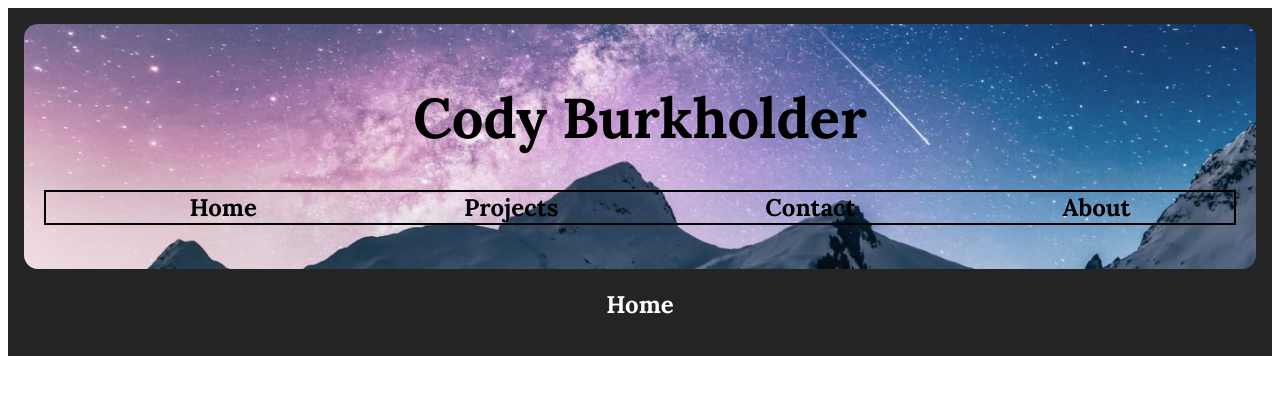
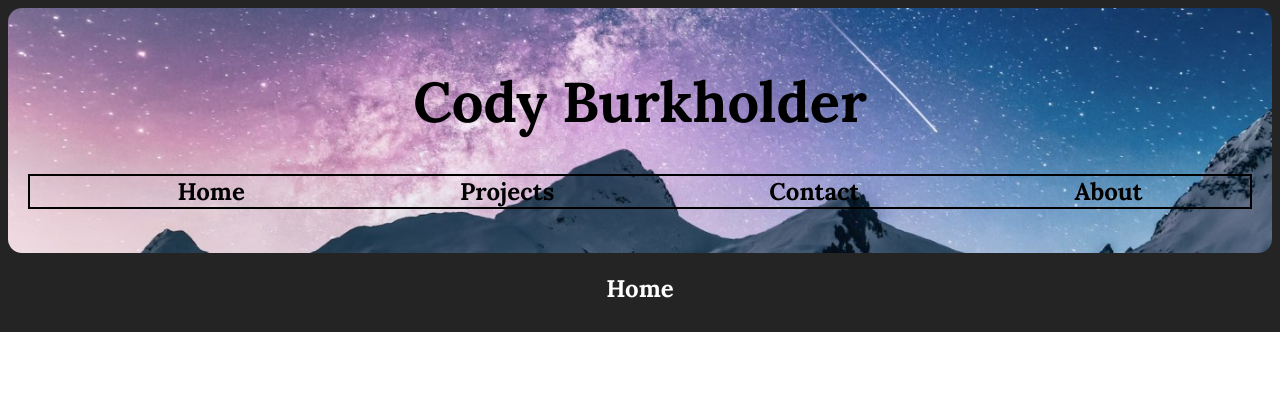
Before and after one commit to chilejay7/React-Portfolio, a React (Vite) app: page / in a window 1280 px wide. Shown: the top 394 px of the page. Built offline with nearby package versions, Linux system fonts and the light colour scheme.

Commit message:
style updated

```diff
--- a/src/App.css
+++ b/src/App.css
@@ -1,6 +1,6 @@
 #root {
   margin: 0 auto;
-  padding: 1rem;
+  padding: .5rem;
   text-align: center;
   flex-basis: 100%;
   font-family: 'Lora', serif;
@@ -10,6 +10,7 @@
 
 body {
   flex-basis: 100%;
+  margin: 0;
 }
 
 header {
```
